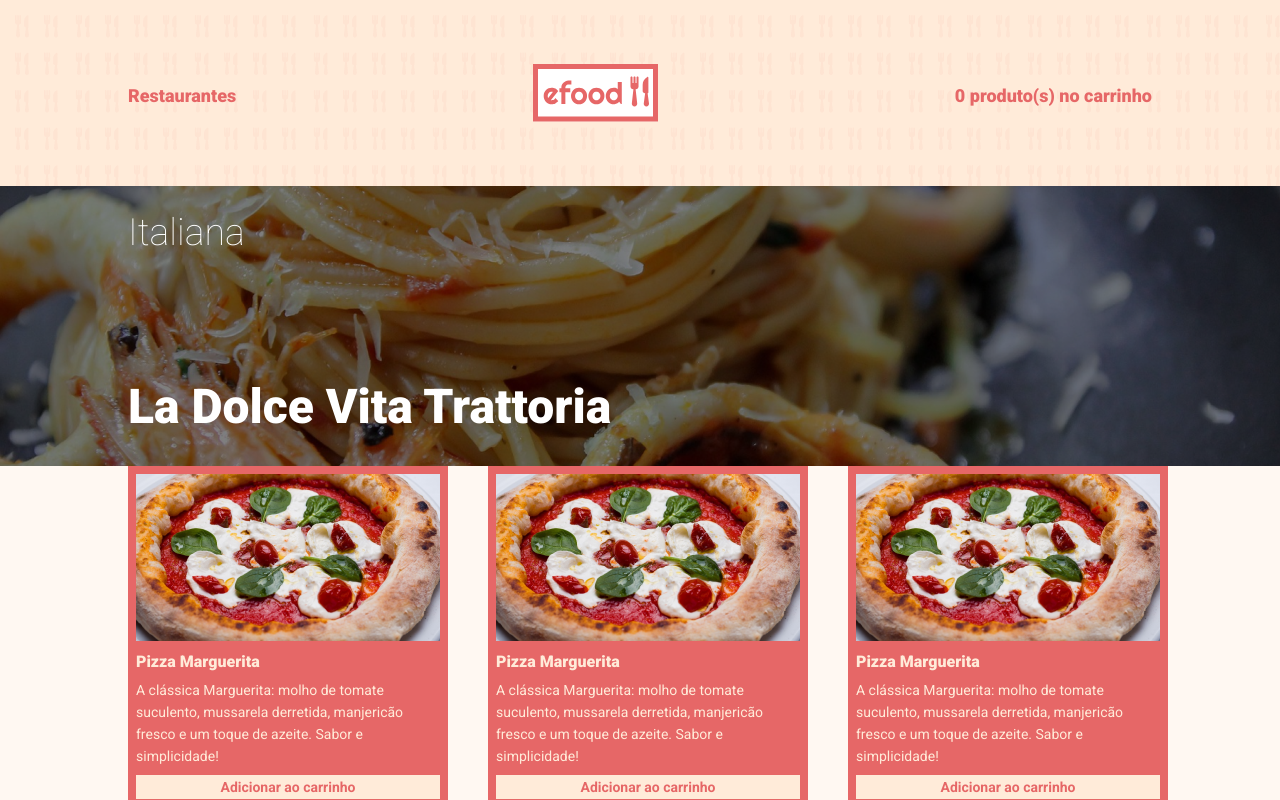
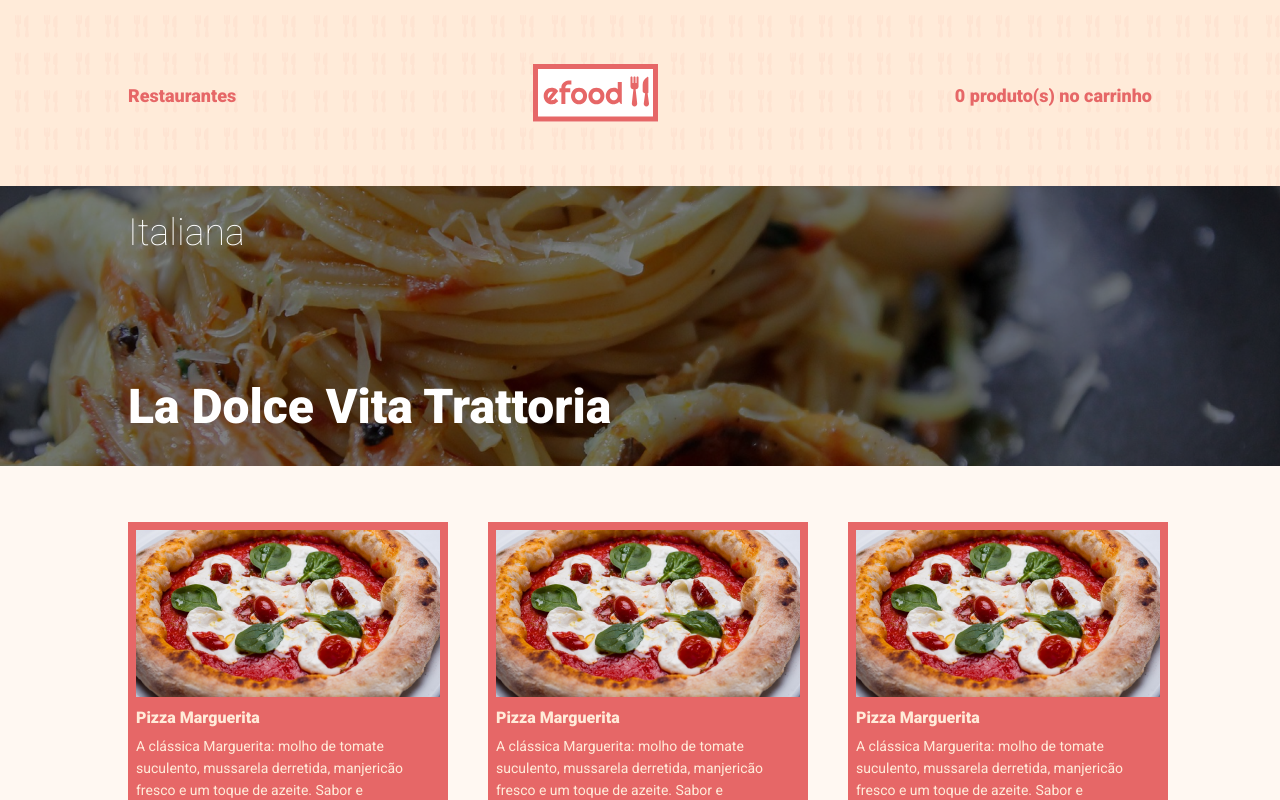
Before and after one commit to joaovitorscr/efood, a React (Create React App) app: page /restaurantes in a window 1280 px wide. Shown: the top 800 px of the page. Built offline with nearby package versions, Linux system fonts and the light colour scheme.

Commit message:
FIX: Restaurant page

```diff
--- a/src/components/RestaurantProducts/styles.ts
+++ b/src/components/RestaurantProducts/styles.ts
@@ -8,6 +8,7 @@ export const Card = styled.div`
   margin-bottom: 32px;
   color: ${colors.darkBg};
   font-size: 14px;
+  margin-top: 56px;
 `
 
 export const CardContent = styled.div`
```
